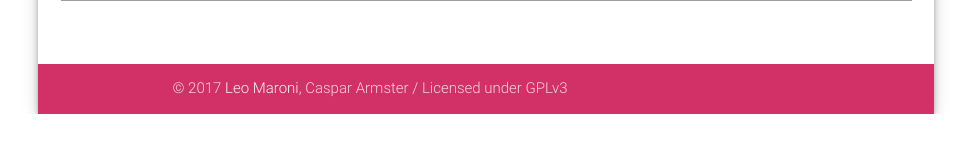
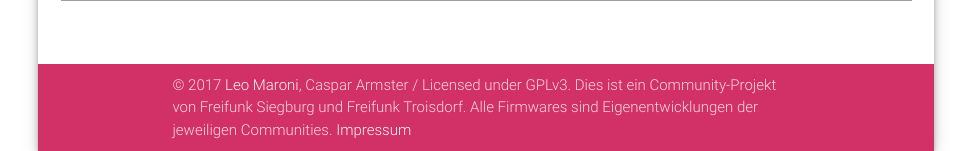
Before and after one commit to Freifunk-Rhein-Sieg/ffrs-fw-dl, a PHP site: page / in a window 1280 px wide. Shown: the part 698-849 px from the top of the page, without its empty margins (154-1125 px from the left). Before the commit the page ends 812 px from the top, so only its background shows below. Run offline with PHP 8.4, Linux system fonts and the light colour scheme; some libraries are stand-ins or nearby versions; some web fonts are replaced.

Commit message:
Anpassungen wegen FF Forum Kommentar

```diff
--- a/firmware.php
+++ b/firmware.php
@@ -147,7 +147,7 @@ $community_id = $_REQUEST['id'];
             <footer class="page-footer">
                 <div class="footer-copyright">
                     <div class="container">
-                        © 2017 <a class="grey-text text-lighten-4" href="https://labcode.de">Leo Maroni</a>, Caspar Armster / Licensed under GPLv3 / Die Router Bilder sind von Daniel Krah und unter <a href="http://creativecommons.org/licenses/by-nc-sa/4.0/" class="grey-text text-lighten-4" target="_blank">Creative Commons Namensnennung - Nicht-kommerziell - Weitergabe unter gleichen Bedingungen 4.0 International Lizenz</a>  lizensiert.
+                        © 2017 <a class="grey-text text-lighten-4" href="https://labcode.de">Leo Maroni</a>, Caspar Armster / Licensed under GPLv3 / Die Router Bilder sind von Daniel Krah und unter <a href="http://creativecommons.org/licenses/by-nc-sa/4.0/" class="grey-text text-lighten-4" target="_blank">Creative Commons Namensnennung - Nicht-kommerziell - Weitergabe unter gleichen Bedingungen 4.0 International Lizenz</a>  lizensiert. Dies ist ein Community-Projekt von Freifunk Siegburg und Freifunk Troisdorf. Alle Firmwares sind Eigenentwicklungen der jeweiligen Communities. <a href="http://www.freifunk-siegburg.de/impressum/" class="grey-text text-lighten-4">Impressum</a>
                     </div>
                 </div>
             </footer>
--- a/index.php
+++ b/index.php
@@ -65,7 +65,8 @@ if (count($community) == 1) {
     <footer class="page-footer">
         <div class="footer-copyright">
             <div class="container">
-                © 2017 <a class="grey-text text-lighten-4" href="https://labcode.de">Leo Maroni</a>, Caspar Armster / Licensed under GPLv3
+                © 2017 <a class="grey-text text-lighten-4" href="https://labcode.de">Leo Maroni</a>, Caspar Armster / Licensed under GPLv3. Dies ist ein Community-Projekt von Freifunk Siegburg und Freifunk Troisdorf. Alle Firmwares sind Eigenentwicklungen der jeweiligen Communities.
+                <a href="http://www.freifunk-siegburg.de/impressum/" class="grey-text text-lighten-4">Impressum</a>
             </div>
         </div>
     </footer>
--- a/subauswahl.php
+++ b/subauswahl.php
@@ -68,7 +68,7 @@ $community_id = $_REQUEST['id'];
 	<footer class="page-footer">
 		<div class="footer-copyright">
 			<div class="container">
-				Licensed under GPLv3 / © 2017 <a class="grey-text text-lighten-4" href="https://labcode.de">Leo Maroni</a>
+				Licensed under GPLv3 / © 2017 <a class="grey-text text-lighten-4" href="https://labcode.de">Leo Maroni</a>. Dies ist ein Community-Projekt von Freifunk Siegburg und Freifunk Troisdorf. Alle Firmwares sind Eigenentwicklungen der jeweiligen Communities. <a href="http://www.freifunk-siegburg.de/impressum/" class="grey-text text-lighten-4">Impressum</a>
 			</div>
 		</div>
 	</footer>
```
